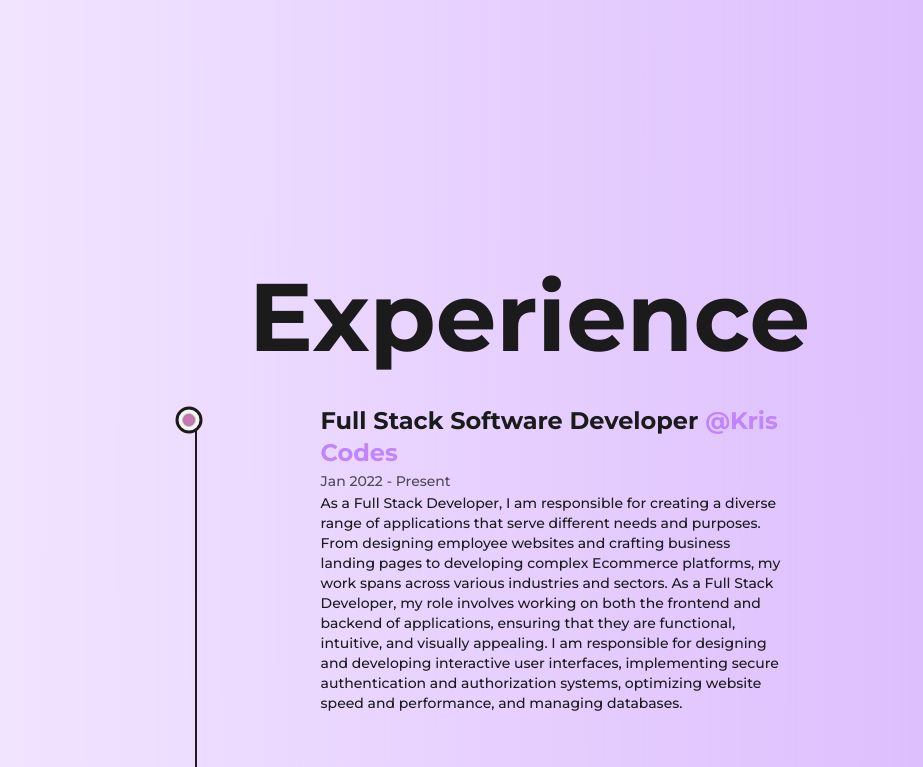
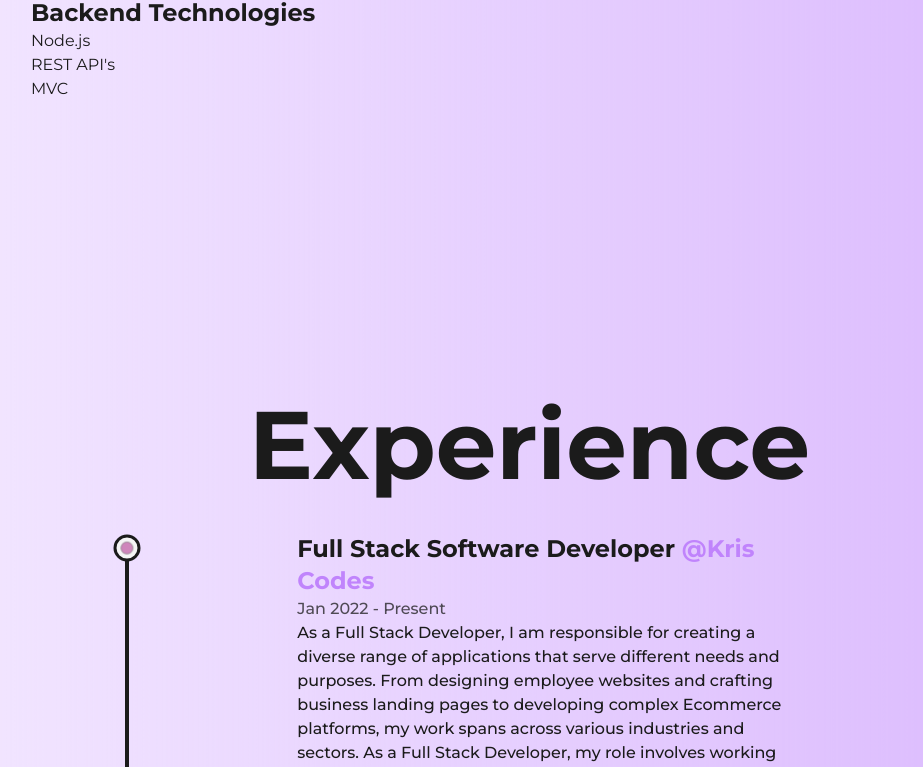
Before and after one commit to CodeOnTheWall/improved-portfolio, a Next.js app: page /about in a window 1280 px wide. Shown: the part 1989-2756 px from the top of the page, without its empty margins (97-1020 px from the left). Built offline with nearby package versions, Linux system fonts and the light colour scheme.

Commit message:
fixed progress line in experience and education

```diff
--- a/app/about/[components]/Details.tsx
+++ b/app/about/[components]/Details.tsx
@@ -34,16 +34,16 @@ export default function Details({
         whileInView={{ y: 0 }}
         transition={{ duration: 0.5, type: "spring" }}
       >
-        <h3 className=" capitalize font-bold text-lg xs:text-xl sm:text-2xl ">
+        <h3 className=" capitalize font-bold text-2xl ">
           {title || position}&nbsp;
           <span className=" capitalize text-purple-400">
             @{place || company}
           </span>
         </h3>
-        <span className=" capitalize font-medium text-dark/75 dark:text-light/75 text-sm">
+        <span className=" capitalize font-medium text-dark/75 dark:text-light/75 xs:text-sm">
           {time}
         </span>
-        <p className=" font-medium w-full text-sm">{description}</p>
+        <p className=" font-medium w-full ">{description}</p>
       </MotionDiv>
     </li>
   );
--- a/app/about/[components]/Education.tsx
+++ b/app/about/[components]/Education.tsx
@@ -53,19 +53,16 @@ export default function Education() {
     offset: ["start end", "center start"],
   });
   return (
-    <div className="my-20 md:my-32">
+    <div className="mt-20 md:mt-64">
       <AnimatedText text="Education" className=" my-10" />
 
-      <div
-        ref={ref}
-        className=" w-[75%] lg:w-[90%] md:w-full mx-auto relative "
-      >
+      <div ref={ref} className="w-[80%] mx-auto relative ">
         <motion.div
           style={{ scaleY: scrollYProgress }}
-          className=" absolute left-9 top-1 w-[4px] h-full bg-dark origin-top dark:bg-light
-          md:w-[2px] md:left-[30px] xs:left-[20px]"
+          className=" absolute -left-2  top-1 w-[2px] md:w-[4px]  h-full bg-dark origin-top dark:bg-light
+           "
         />
-        <ul className=" w-full flex flex-col items-start justify-between ml-4 xs:ml-2">
+        <ul className="w-full flex flex-col items-center">
           {eduction.map((courses) => (
             <Details
               title={courses.title}
--- a/app/about/[components]/Experience.tsx
+++ b/app/about/[components]/Experience.tsx
@@ -1,11 +1,8 @@
 "use client";
-
 import { useScroll, motion } from "framer-motion";
 import { useRef } from "react";
-
+import Details from "./Details";
 import AnimatedText from "@/app/[components]/Motion/AnimatedText";
-
-import Details from "./Details";
 
 const experience = [
   {
@@ -30,7 +27,6 @@ const experience = [
       "I provided outstanding customer service by handling day-to-day transactions and identifying opportunities to refer customers to other departments for loans and investments.",
   },
 ];
-
 // offset: ["start end", "center start"] means that the animation should start when the
 // top of the referenced div (start) meets the bottom of the container (end) and end when
 // the center of the referenced div (center) meets the top of the container (start).
@@ -42,17 +38,15 @@ export default function Experience() {
     offset: ["start end", "center start"],
   });
   return (
-    <div className="my-20 md:my-32">
+    <div className="mt-20 md:mt-64">
       <AnimatedText text="Experience" className=" my-10" />
-
-      <div ref={ref} className="lg:w-[75%] md:w-full mx-auto relative ">
+      <div ref={ref} className=" w-[80%] mx-auto relative ">
         <motion.div
           style={{ scaleY: scrollYProgress }}
-          className=" absolute  top-1 w-[4px] md:w-[2px] h-full bg-dark origin-top dark:bg-light
-          left-[20px] md:left-[30px] lg:left-9"
+          className=" absolute -left-2  top-1 w-[2px] md:w-[4px]  h-full bg-dark origin-top dark:bg-light
+           "
         />
-
-        <ul className="w-full flex flex-col items-start justify-between ml-2 xs:ml-4 ">
+        <ul className="w-full flex flex-col items-center">
           {experience.map((detail, index) => (
             <Details
               key={index}
--- a/app/about/[components]/LiIcon.tsx
+++ b/app/about/[components]/LiIcon.tsx
@@ -8,9 +8,9 @@ export default function LiIcon({ reference }: { reference: any }) {
     offset: ["center end", "center center"],
   });
   return (
-    <figure className=" absolute left-0 stroke-dark dark:stroke-light">
+    <figure className=" absolute -left-9 stroke-dark dark:stroke-light">
       <svg
-        className=" -rotate-90 md:w-[60px] md:h-[60px] xs:w-[40px] xs:h-[40px]"
+        className=" -rotate-90 w-[60px] h-[60px] "
         width="75"
         height="75"
         viewBox="0 0 100 100"
--- a/app/about/[components]/Skills.tsx
+++ b/app/about/[components]/Skills.tsx
@@ -3,13 +3,13 @@ import AnimatedText from "@/app/[components]/Motion/AnimatedText";
 
 export default function Skills() {
   return (
-    <div className="my-20 md:my-32">
+    <div className="mt-20 md:mt-64">
       <AnimatedText text="Skills" />
       <div className=" w-full flex flex-col items-center">
         <h1 className=" my-10 text-3xl first-letter:font-bold underline underline-offset-2 decoration-black dark:decoration-white">
           Front End
         </h1>
-        <div className="md:grid grid-cols-12 gap-x-10 gap-y-10">
+        <div className="md:grid grid-cols-12 gap-x-10 gap-y-10 w-full">
           <div className="flex flex-col md:col-span-4 lg:col-span-4">
             <h2 className=" text-md lg:text-2xl font-bold">Languages</h2>
             <ul>
@@ -59,7 +59,7 @@ export default function Skills() {
         <h1 className=" my-10 text-3xl first-letter:font-bold underline underline-offset-2 decoration-black dark:decoration-white">
           Back End
         </h1>
-        <div className="md:grid grid-cols-12 gap-x-10 gap-y-10">
+        <div className="md:grid grid-cols-12 gap-x-10 gap-y-10 w-full">
           <div className="flex flex-col  md:col-span-6 lg:col-span-4">
             <h2 className=" text-md lg:text-2xl font-bold">Databases/APIs</h2>
             <ul>
```
